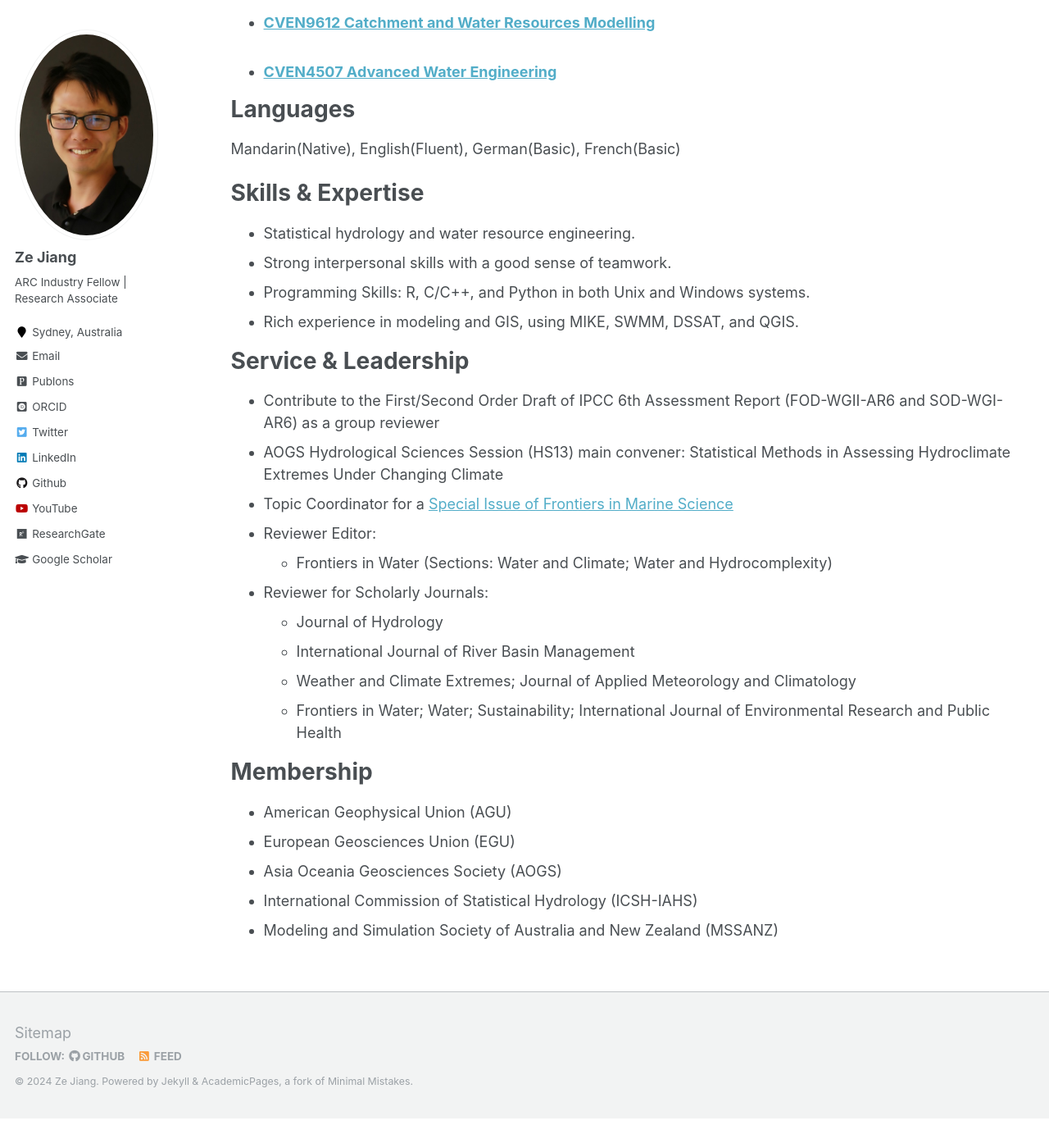
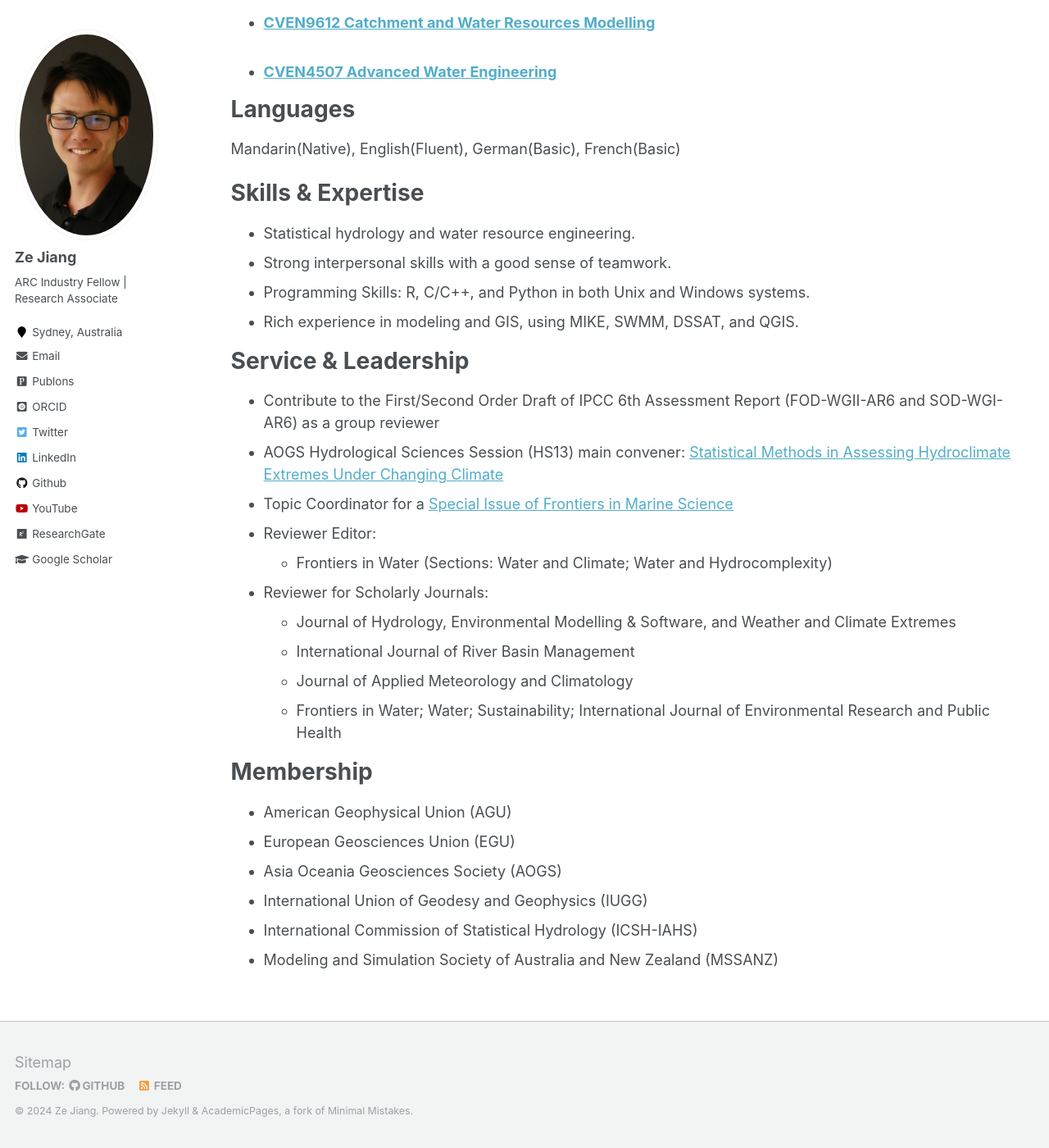
Before and after one commit to zejiang-unsw/zejiang-unsw.github.io, a Jekyll site: the page built from _pages/cv.md, in a window 1280 px wide and 1400 px high, scrolled down 6065 px. Shown: the whole window at 82% size. Built offline with Jekyll 4.4.1, drawn with Linux system fonts in a browser that asks for light colours; some web fonts are replaced; before the commit the page ends 7429 px from its top, so only the background shows below that.

Commit message:
Update cv.md

```diff
--- a/_pages/cv.md
+++ b/_pages/cv.md
@@ -113,14 +113,14 @@ Skills & Expertise
 Service & Leadership
 ======
 * Contribute to the First/Second Order Draft of IPCC 6th Assessment Report (FOD-WGII-AR6 and SOD-WGI-AR6) as a group reviewer
-* AOGS Hydrological Sciences Session (HS13) main convener: Statistical Methods in Assessing Hydroclimate Extremes Under Changing Climate
+* AOGS Hydrological Sciences Session (HS13) main convener: [Statistical Methods in Assessing Hydroclimate Extremes Under Changing Climate](https://www.asiaoceania.org/society/public.asp?page=SessionList_24.asp)
 * Topic Coordinator for a [Special Issue of Frontiers in Marine Science](https://www.frontiersin.org/research-topics/46827/toxicological-endpoints-and-bioavailability-of-emerging-contaminants-and-their-impacts-on-marine-nut)
 * Reviewer Editor:
   + Frontiers in Water (Sections: Water and Climate; Water and Hydrocomplexity)
 * Reviewer for Scholarly Journals:
-  + Journal of Hydrology
+  + Journal of Hydrology, Environmental Modelling & Software, and Weather and Climate Extremes
   + International Journal of River Basin Management
-  + Weather and Climate Extremes; Journal of Applied Meteorology and Climatology
+  + Journal of Applied Meteorology and Climatology
   + Frontiers in Water; Water; Sustainability; International Journal of Environmental Research and Public Health
 
 Membership
@@ -128,5 +128,6 @@ Membership
 * American Geophysical Union (AGU)
 * European Geosciences Union (EGU)
 * Asia Oceania Geosciences Society (AOGS)
+* International Union of Geodesy and Geophysics (IUGG)
 * International Commission of Statistical Hydrology (ICSH-IAHS)
 * Modeling and Simulation Society of Australia and New Zealand (MSSANZ)
```
